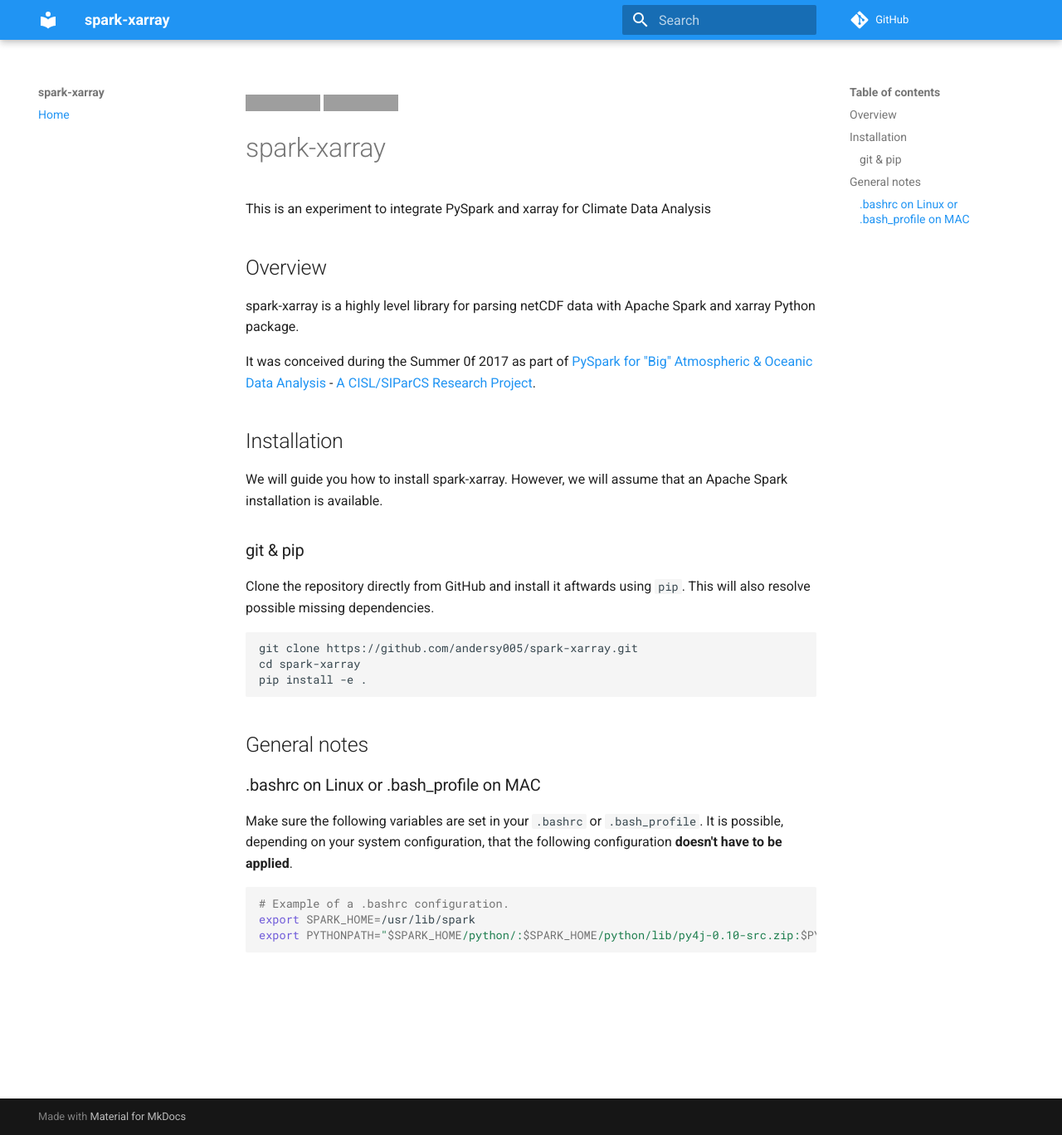
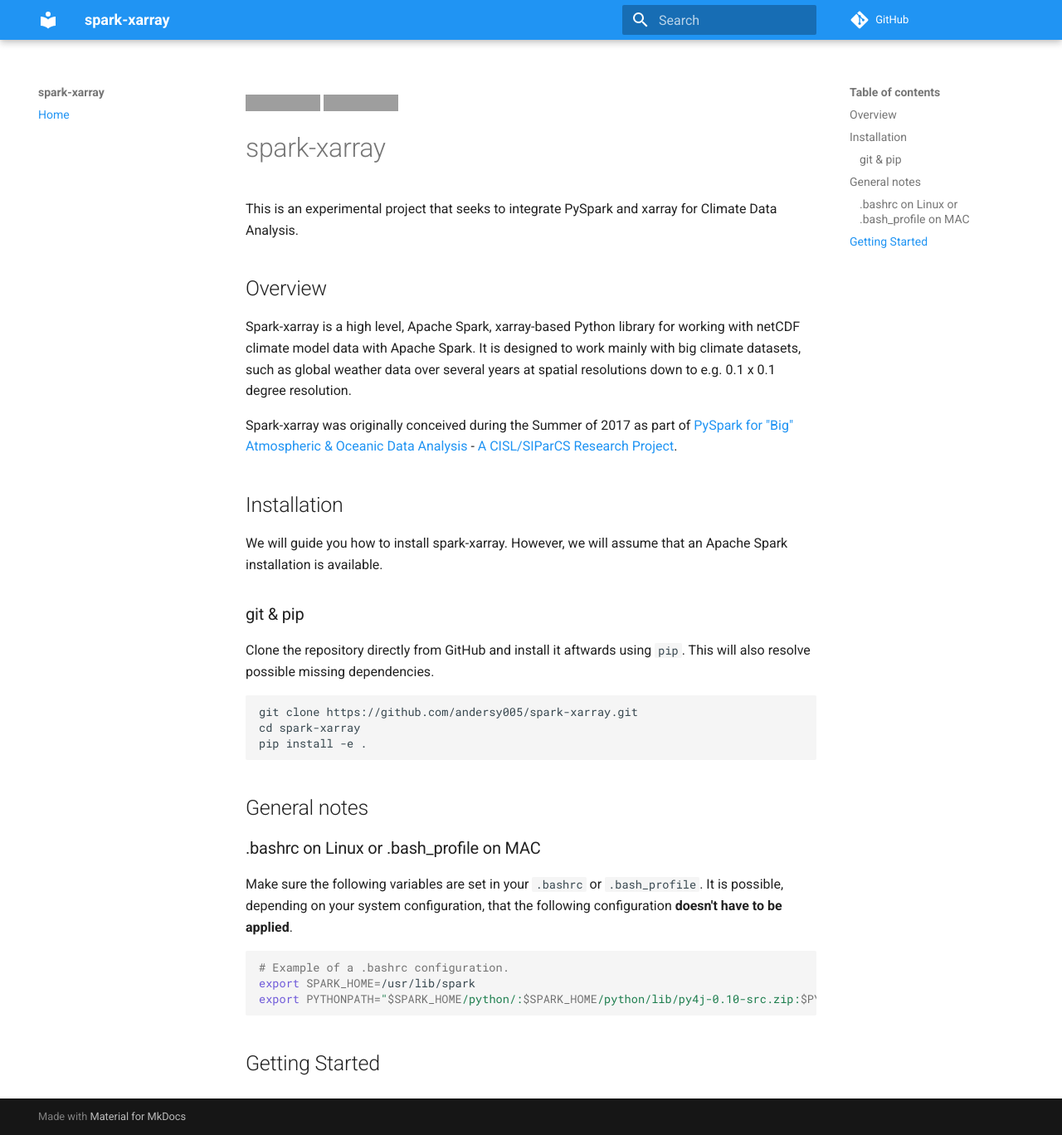
Before and after one commit to andersy005/spark-xarray, an MkDocs documentation site: the page built from docs/index.md, in a window 1280 px wide and 1368 px high. Shown: the whole window at 83% size. Built offline with MkDocs 1.6.1 and Material for MkDocs 9.7.7, drawn with Linux system fonts in a browser that asks for light colours; comment, search, counter and statistics services are not loaded; old or Windows-style settings are respelled for this version of MkDocs; grey boxes are pictures that could not be loaded.

Commit message:
Fix typos

````diff
--- a/docs/index.md
+++ b/docs/index.md
@@ -2,13 +2,13 @@
 [![codecov](https://codecov.io/gh/andersy005/spark-xarray/branch/master/graph/badge.svg)](https://codecov.io/gh/andersy005/spark-xarray)
 
 # spark-xarray
-This is an experiment to integrate PySpark and xarray for Climate Data Analysis
+This is an experimental project that seeks to integrate PySpark and xarray for Climate Data Analysis.
 
 
 ## Overview
-spark-xarray is a highly level library for parsing netCDF data with Apache Spark and xarray Python package.
+Spark-xarray is a high level, Apache Spark, xarray-based Python library for working with netCDF climate model data with Apache Spark. It is designed to work mainly with big climate datasets, such as global weather data over several years at spatial resolutions down to e.g. 0.1 x 0.1 degree resolution.
 
-It was conceived during the Summer 0f 2017 as part of [PySpark for "Big" Atmospheric & Oceanic Data Analysis](https://ncar.github.io/PySpark4Climate/) - [A CISL/SIParCS Research Project](https://www2.cisl.ucar.edu/siparcs).
+Spark-xarray was originally conceived during the Summer of 2017 as part of [PySpark for "Big" Atmospheric & Oceanic Data Analysis](https://ncar.github.io/PySpark4Climate/) - [A CISL/SIParCS Research Project](https://www2.cisl.ucar.edu/siparcs).
 
 ## Installation
 
@@ -36,3 +36,5 @@ Make sure the following variables are set in your `.bashrc` or ```.bash_profile`
 export SPARK_HOME=/usr/lib/spark
 export PYTHONPATH="$SPARK_HOME/python/:$SPARK_HOME/python/lib/py4j-0.10-src.zip:$PYTHONPATH"
 ```
+
+## Getting Started
--- /dev/null
+++ b/setup.cfg
@@ -0,0 +1,2 @@
+[bdist_wheel]
+universal = 1
````
Also changed, not shown: README.md (+5 -3 lines).
